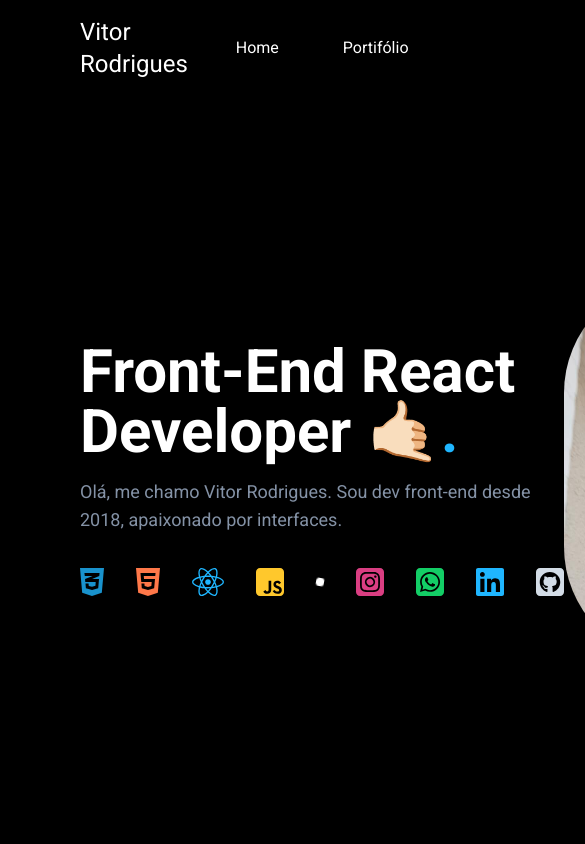
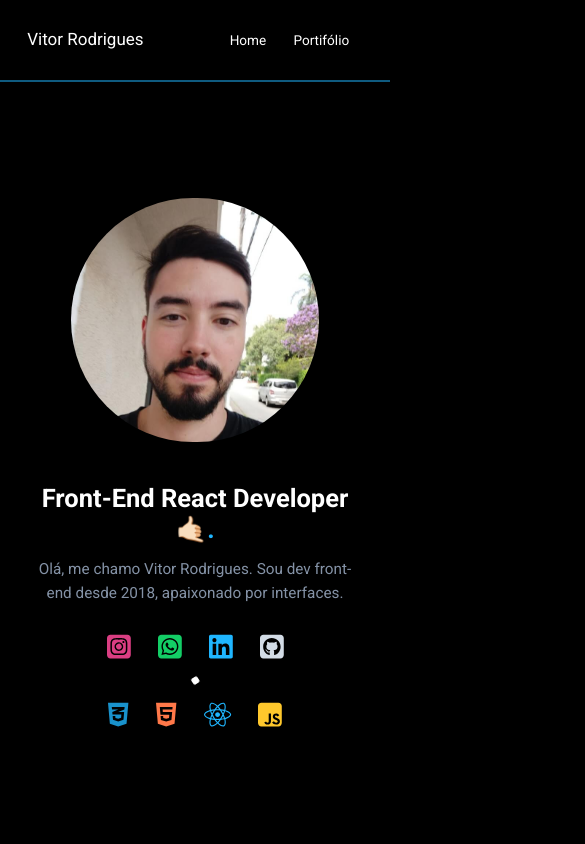
Before and after one commit to virtorodrigues/landing-page-vitor, a Next.js app: page / in a window 390 px wide. Shown: the top 844 px of the page, 585 px wide, since content can reach past the window. Built offline with nearby package versions, Linux system fonts and the light colour scheme.

Commit message:
add responsive design

```diff
--- a/src/app/globals.css
+++ b/src/app/globals.css
@@ -18,10 +18,21 @@ body {
   /* background: linear-gradient(270deg,#18181b,#09090a); */
   background: #000;
   font-family: "Roboto", sans-serif;
-
 }
 
 section {
   margin: 0 auto;
   padding: 0 5rem;
 }
+
+@media (max-width: 964px) {
+  section {
+    padding: 0 2rem;
+  }
+}
+
+@media (max-width: 964px) {
+  html {
+    font-size: 85%;
+  }
+}
--- a/src/app/page.tsx
+++ b/src/app/page.tsx
@@ -1,5 +1,6 @@
 "use client";
 
+import { Header } from "@/components/Header";
 import { Home } from "@/components/Home";
 import { Portfolio } from "@/components/Portfolio";
 import { Roboto } from "next/font/google";
@@ -12,6 +13,7 @@ const roboto = Roboto({
 export default function App() {
   return (
     <main className={roboto.className}>
+      <Header />
       <Home />
       <Portfolio />
     </main>
--- a/src/components/Home/components/Header/index.tsx
+++ b/src/components/Header/index.tsx
@@ -1,7 +1,7 @@
 import { Link, animateScroll as scroll } from "react-scroll";
 
 import { motion, Variants } from "framer-motion";
-import { LinkMenu } from "../LinkMenu";
+import { LinkMenu } from "../Home/components/LinkMenu";
 
 const cardVariants: Variants = {
   offscreen: {
@@ -40,15 +40,15 @@ export const Header = () => {
       initial="offscreen"
       whileInView="onscreen"
       viewport={{ once: true, amount: 0.5 }}
-      className="h-24 px-0 py-8 flex flex-row justify-between gap-4 items-center"
+      className="fixed w-full bg-black z-[99] border-b-2 border-blue/50 h-24 xs:px-8 lg:px-24 py-8 flex flex-row justify-between items-center"
     >
       <motion.div variants={cardVariants}>
-        <h1 className="text-2xl">Vitor Rodrigues</h1>
+        <h1 className="xs:text-xl lg:text-2xl">Vitor Rodrigues</h1>
       </motion.div>
 
       <motion.nav variants={cardVariants1} className="flex">
         <LinkMenu to="home">Home</LinkMenu>
-        <LinkMenu to="about">Portifólio</LinkMenu>
+        <LinkMenu to="portfolio">Portifólio</LinkMenu>
       </motion.nav>
     </motion.header>
   );
--- /dev/null
+++ b/src/components/Home/components/IconsSection/index.tsx
@@ -0,0 +1,66 @@
+import { FontAwesomeIcon } from "@fortawesome/react-fontawesome";
+import { motion, Variants } from "framer-motion";
+
+import {
+  faCss3Alt,
+  faGithubSquare,
+  faHtml5,
+  faInstagramSquare,
+  faJsSquare,
+  faLinkedin,
+  faReact,
+  faWhatsappSquare,
+} from "@fortawesome/free-brands-svg-icons";
+import { SocialMediaLink } from "../SocialMediaLink";
+
+export function IconsSection() {
+  return (
+    <nav className="flex items-center xs:space-y-5 lg:space-y-0 mt-8 xs:flex-col lg:flex-row">
+      <div className="flex items-center justify-center space-x-8">
+        <SocialMediaLink
+          href="https://www.instagram.com/react.zeiro"
+          color="text-pink-dark"
+          icon={faInstagramSquare}
+        />
+
+        <SocialMediaLink
+          href="https://wa.me/5518997183307"
+          color="text-green/100"
+          icon={faWhatsappSquare}
+        />
+
+        <SocialMediaLink
+          href="https://www.linkedin.com/in/virtorodrigues"
+          color="text-blue"
+          icon={faLinkedin}
+        />
+
+        <SocialMediaLink
+          href="https://github.com/virtorodrigues"
+          color="text-gray-light"
+          icon={faGithubSquare}
+        />
+      </div>
+
+      <motion.span
+        className="w-2 bg-white rounded-full h-2 xs:mx-0 lg:mx-8"
+        animate={{
+          scale: [1, 2, 2, 1, 1],
+          rotate: [0, 0, 270, 270, 0],
+          borderRadius: ["20%", "20%", "50%", "50%", "20%"],
+        }}
+        transition={{
+          repeat: Infinity,
+          duration: 3,
+          ease: "linear",
+        }}
+      />
+      <div className="flex items-center justify-center space-x-8">
+        <FontAwesomeIcon icon={faCss3Alt} size="2xl" className="text-blue/80" />
+        <FontAwesomeIcon icon={faHtml5} size="2xl" className="text-orange" />
+        <FontAwesomeIcon icon={faReact} size="2xl" className="text-blue" />
+        <FontAwesomeIcon icon={faJsSquare} size="2xl" className="text-yellow" />
+      </div>
+    </nav>
+  );
+}
--- a/src/components/Home/components/IconsSession/index.tsx
+++ /dev/null
@@ -1,63 +0,0 @@
-import { FontAwesomeIcon } from "@fortawesome/react-fontawesome";
-import { motion, Variants } from "framer-motion";
-
-import {
-  faCss3Alt,
-  faGithubSquare,
-  faHtml5,
-  faInstagramSquare,
-  faJsSquare,
-  faLinkedin,
-  faReact,
-  faWhatsappSquare,
-} from "@fortawesome/free-brands-svg-icons";
-import { SocialMediaLink } from "../SocialMediaLink";
-
-export function IconsSession() {
-  return (
-    <nav className="flex items-center space-x-8 mt-8">
-      <FontAwesomeIcon icon={faCss3Alt} size="2xl" className="text-blue/80" />
-      <FontAwesomeIcon icon={faHtml5} size="2xl" className="text-orange" />
-      <FontAwesomeIcon icon={faReact} size="2xl" className="text-blue" />
-      <FontAwesomeIcon icon={faJsSquare} size="2xl" className="text-yellow" />
-
-      <motion.span
-        className="w-2 bg-white rounded-full h-2 "
-        animate={{
-          scale: [1, 2, 2, 1, 1],
-          rotate: [0, 0, 270, 270, 0],
-          borderRadius: ["20%", "20%", "50%", "50%", "20%"],
-        }}
-        transition={{
-          repeat: Infinity,
-          duration: 3,
-          ease: "linear",
-        }}
-      />
-
-      <SocialMediaLink
-        href="https://www.instagram.com/react.zeiro"
-        color="text-pink-dark"
-        icon={faInstagramSquare}
-      />
-
-      <SocialMediaLink
-        href="https://wa.me/5518997183307"
-        color="text-green/100"
-        icon={faWhatsappSquare}
-      />
-
-      <SocialMediaLink
-        href="https://www.linkedin.com/in/virtorodrigues"
-        color="text-blue"
-        icon={faLinkedin}
-      />
-
-      <SocialMediaLink
-        href="https://github.com/virtorodrigues"
-        color="text-gray-light"
-        icon={faGithubSquare}
-      />
-    </nav>
-  );
-}
--- a/src/components/Home/components/LinkMenu/index.tsx
+++ b/src/components/Home/components/LinkMenu/index.tsx
@@ -10,8 +10,9 @@ interface LinkMenuProps {
 export function LinkMenu({ to, children }: LinkMenuProps) {
   return (
     <Link
-      className="px-8 py-4 hover:cursor-pointer hover:text-blue transition duration-200 ease-in"
+      className="xs:px-4 lg:px-8 py-4 hover:cursor-pointer hover:text-blue transition duration-200 ease-in"
       to={to}
+      offset={-80}
       spy={true}
       smooth={true}
       duration={500}
--- a/src/components/Home/index.tsx
+++ b/src/components/Home/index.tsx
@@ -1,6 +1,6 @@
 import { motion, Variants } from "framer-motion";
-import { Header } from "./components/Header";
-import { IconsSession } from "./components/IconsSession";
+import { Header } from "../Header";
+import { IconsSection } from "./components/IconsSection";
 
 const cardVariants: Variants = {
   offscreen: {
@@ -42,28 +42,31 @@ export const Home = () => {
         id="home"
         className="max-w-[var(--max-width-screen)] z-[100] h-screen"
       >
-        <Header />
+        <div className="h-24 bg-black" />
         <motion.div
           initial="offscreen"
           whileInView="onscreen"
           viewport={{ once: true, amount: 0.5 }}
-          className="flex justify-between items-center h-[calc(100%-6rem)]"
+          className="flex items-center h-[calc(100vh-6rem)] xs:flex-col-reverse lg:flex-row xs:justify-center lg:justify-between"
         >
-          <motion.div variants={cardVariants} className="max-w-xl">
-            <h1 className="text-6xl font-bold">
+          <motion.div
+            variants={cardVariants}
+            className="xs:max-screen lg:max-w-lg xs:mt-12 lg:mt-0"
+          >
+            <h1 className="xs:text-center lg:text-left xs:text-3xl md:text-4xl lg:text-5xl font-bold">
               Front-End React Developer 🤙🏻
               <span className="text-blue">.</span>
             </h1>
-            <p className="text-lg mt-4 text-gray">
+            <p className="xs:text-center lg:text-left text-lg mt-4 text-gray">
               Olá, me chamo Vitor Rodrigues. Sou dev front-end desde 2018,
               apaixonado por interfaces.
             </p>
 
-            <IconsSession />
+            <IconsSection />
           </motion.div>
 
           <motion.img
-            className="rounded-full h-96 z-[100]"
+            className="rounded-full lg:h-96 xs:h-72 xs:pl-0 lg:pl-12"
             variants={imgVariants}
             src="/vitor-rodrigues.jpg"
             alt="Minha foto"
--- a/src/components/Portfolio/components/ProjectDetails/index.tsx
+++ b/src/components/Portfolio/components/ProjectDetails/index.tsx
@@ -40,7 +40,7 @@ export function ProjectDetails({
           style={{
             backgroundImage: `url(${backgroundPath})`,
           }}
-          className={`text-blue font-bold rounded-lg flex items-center justify-center  bg-cover bg-center hover:cursor-pointer text-5xl`}
+          className={`text-blue font-bold rounded-lg flex items-center justify-center bg-cover bg-center hover:cursor-pointer text-5xl`}
         >
           <div className="mt-80 w-full bg-gray-dark text-blue rounded-b-lg text-center text-lg p-2">
             ver mais
@@ -48,8 +48,8 @@ export function ProjectDetails({
         </motion.div>
       </AlertDialog.Trigger>
       <AlertDialog.Portal>
-        <AlertDialog.Overlay className="h-screen w-screen fixed inset-0 bg-[#00000075]" />
-        <AlertDialog.Content className="z-50 bg-gray-dark max-w-7xl rounded-lg fixed left-2/4 top-2/4 translate-y-[-50%] translate-x-[-50%] p-10">
+        <AlertDialog.Overlay className="h-screen w-screen fixed inset-0 bg-[#00000075] z-[999]" />
+        <AlertDialog.Content className="max-h-full max-w-full overflow-auto xs:w-full lg:max-w-7xl z-50 bg-gray-dark rounded-lg fixed left-2/4 top-2/4 translate-y-[-50%] translate-x-[-50%] p-10 z-[9999]">
           <AlertDialog.Title className="text-4xl font-bold">
             {name}
           </AlertDialog.Title>
@@ -62,12 +62,14 @@ export function ProjectDetails({
               className="text-inherit"
             />
           </AlertDialog.Cancel>
-          <div className="text-white mt-6 flex">
+          <div className="text-white mt-6 flex xs:flex-col lg:flex-row">
             <video width="600" controls autoPlay>
               <source src={videoPath} type="video/mp4" />
               Your browser does not support HTML video.
             </video>
-            <div className="ml-8 w-max text-lg">{description}</div>
+            <div className="xs:mt-12 lg:mt-0 xs:max-h-48 lg:max-h-80 overflow-auto xs-w-auto lg-w-max xs:ml-0 lg:ml-8 text-lg">
+              {description}
+            </div>
           </div>
           <div className="flex mt-12">
             <a
@@ -102,3 +104,40 @@ export function ProjectDetails({
     </AlertDialog.Root>
   );
 }
+
+/**
+ * <video width="600" controls autoPlay>
+              <source src={videoPath} type="video/mp4" />
+              Your browser does not support HTML video.
+            </video>
+ *
+ *
+ *   <div className="flex mt-12">
+            <a
+              href={githubRepositoryLinkRedirect}
+              target="_blank"
+              rel="noreferrer"
+              className="text-blue transition ease-in delay-70 hover:scale-110 hover:bg-blue hover:text-black font-bold rounded-lg border-2 border-blue px-8 py-2 flex items-center"
+            >
+              <FontAwesomeIcon
+                icon={faGithubAlt}
+                size="lg"
+                className="mr-2 text-inherit"
+              />
+              Github
+            </a>
+            <a
+              href={onlineLinkRedirect}
+              target="_blank"
+              rel="noreferrer"
+              className="text-blue ml-8 transition ease-in delay-70 hover:scale-110 hover:bg-blue hover:text-black font-bold rounded-lg border-2 border-blue px-8 py-2 flex items-center"
+            >
+              <FontAwesomeIcon
+                icon={faGlobe}
+                size="lg"
+                className="mr-2 text-inherit"
+              />
+              Ver online
+            </a>
+          </div>
+ */
--- a/src/components/Portfolio/index.tsx
+++ b/src/components/Portfolio/index.tsx
@@ -40,7 +40,7 @@ export const Portfolio = () => {
           <span className="h-1 w-32 rounded mt-2 bg-gradient-to-r from-purple to-blue" />
           <motion.div
             variants={cardVariants}
-            className="mt-24 grid grid grid-cols-3 gap-12  w-full auto-rows-[minmax(300px,_300px)]"
+            className="mt-24 grid xs:grid-cols-1 lg:grid-cols-3 gap-12  w-full auto-rows-[minmax(300px,_300px)]"
           >
             <ProjectDetails {...igniteTimer} />
             <ProjectDetails {...planningPoker} />
--- a/src/portfolioProjects/igniteTimer.tsx
+++ b/src/portfolioProjects/igniteTimer.tsx
@@ -18,7 +18,17 @@ export const igniteTimer = {
         codificação e manutenção da aplicação. O{" "}
         <span className="text-blue font-bold">localStorage</span> foi utilizado
         para armazenar as informações dos ciclos de tarefas, então vai continuar
-        funcionando normalmente caso você atualize a página
+        funcionando normalmente caso você atualize a página. foi utilizado para
+        armazenar as informações dos ciclos de tarefas, então vai continuar
+        funcionando normalmente caso você atualize a página. foi utilizado para
+        armazenar as informações dos ciclos de tarefas, então vai continuar
+        funcionando normalmente caso você atualize a página. foi utilizado para
+        armazenar as informações dos ciclos de tarefas, então vai continuar
+        funcionando normalmente caso você atualize a página. foi utilizado para
+        armazenar as informações dos ciclos de tarefas, então vai continuar
+        funcionando normalmente caso você atualize a página. foi utilizado para
+        armazenar as informações dos ciclos de tarefas, então vai continuar
+        funcionando normalmente caso você atualize a página.
       </p>
     </>
   ),
--- a/src/portfolioProjects/planningPoker.tsx
+++ b/src/portfolioProjects/planningPoker.tsx
@@ -22,6 +22,6 @@ export const planningPoker = {
   videoPath: "planning-poker-video.mp4",
   githubRepositoryLinkRedirect:
     "https://github.com/virtorodrigues/planning-poker",
-  onlineLinkRedirect: "https://planning-poker.vercel.app",
+  onlineLinkRedirect: "https://planning-poker-virtorodrigues.vercel.app/",
   backgroundPath: "planning-poker-thumb.png",
 };
--- a/tailwind.config.js
+++ b/tailwind.config.js
@@ -15,6 +15,7 @@ module.exports = {
       color: '#000'
     },
     screens: {
+      xs: '200px',
       sm: '480px',
       md: '768px',
       lg: '976px',
```
